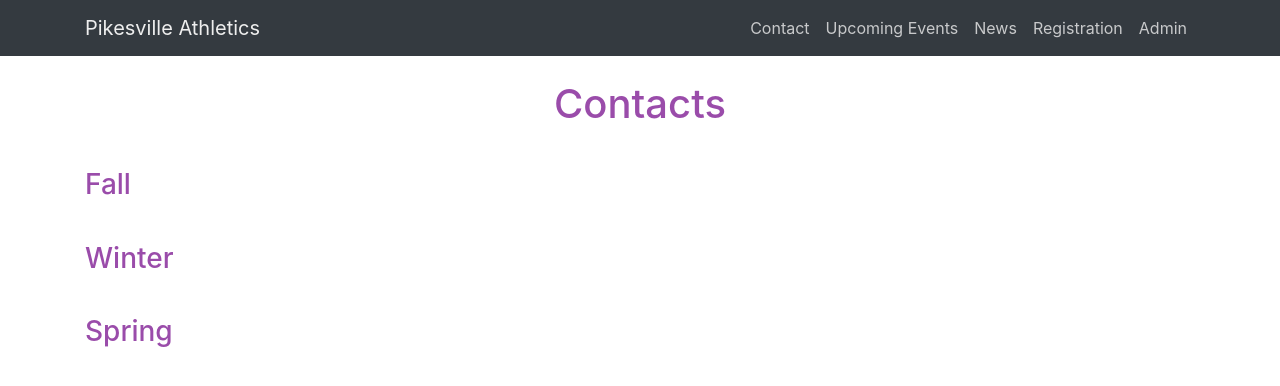
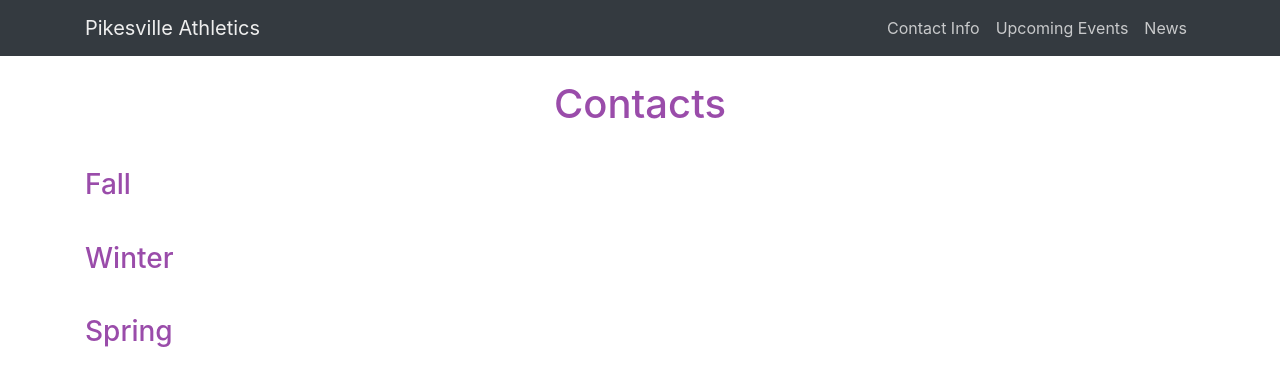
Before and after one commit to jdlane/phsathletics, a Flask app: page /contact in a window 1280 px wide. Shown: the top 386 px of the page. Run offline with Flask 2, Linux system fonts and the light colour scheme; data that the repository does not hold is empty; some libraries are stand-ins or nearby versions.

Commit message:
production version removed registration tab, changed password

```diff
--- a/application.py
+++ b/application.py
@@ -187,6 +187,10 @@ def upcoming_events():
 def news_page():
   return render_template("news.html", news=get_news())
 
+@app.route('/registration')
+def registration():
+  return render_template("registration.html")
+
 @app.route('/edit_directory')
 def edit_directory():
   #if logged in redirect to edit directory
@@ -207,7 +211,7 @@ def login():
     if not request.form.get("username") or not request.form.get("password"):
       return redirect(request.referrer)
     #if correct username/password (subject to change) start admin session and redirect to edit page
-    if request.form.get("username") == "0" and request.form.get("password") == "0":
+    if request.form.get("username") == "phsathletics" and request.form.get("password") == "codingclub2020":
       session.clear()
       session["admin"] = True;
       return redirect("/edit_directory")
--- a/templates/base.html
+++ b/templates/base.html
@@ -32,7 +32,7 @@
       <div class="collapse navbar-collapse" id="navbarResponsive">
         <ul class="navbar-nav ml-auto">
           <li class="nav-item">
-            <a class="nav-link" href="/contact">Contact</a>
+            <a class="nav-link" href="/contact">Contact Info</a>
           </li>
           <li class="nav-item">
             <a class="nav-link" href="/upcoming_events">Upcoming Events</a>
@@ -40,12 +40,11 @@
           <li class="nav-item">
             <a class="nav-link" href="/news_page">News</a>
           </li>
-          <li class="nav-item">
-            <a class="nav-link" href="/registration">Registration</a>
-          </li>
+          <!--
           <li class="nav-item">
             <a class="nav-link" href="/edit_directory">Admin</a>
           </li>
+          -->
           <!--<li class="nav-item dropdown">
             <a class="nav-link dropdown-toggle" href="#" id="navbarDropdownPortfolio" data-toggle="dropdown" aria-haspopup="true" aria-expanded="false">
               Seasons
```
Also changed, not shown: templates/registration.html (+16 -0 lines).
